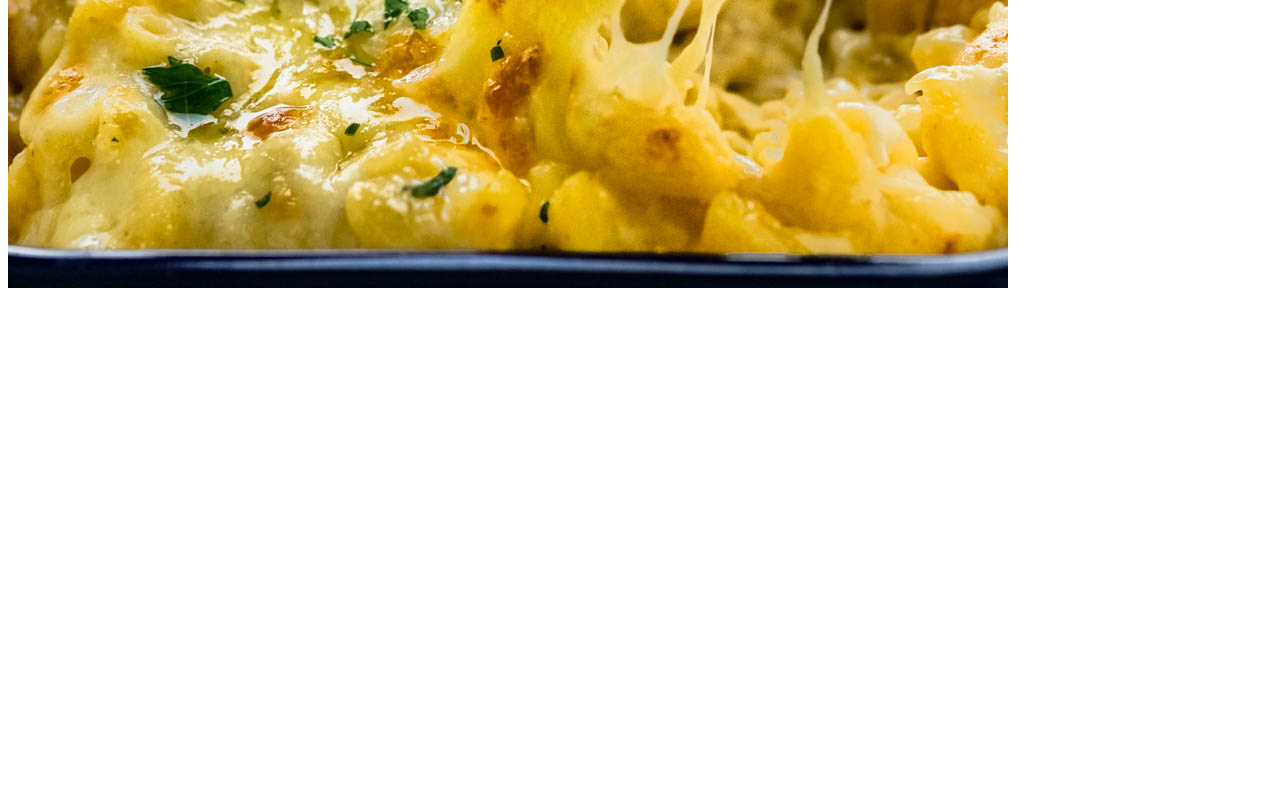
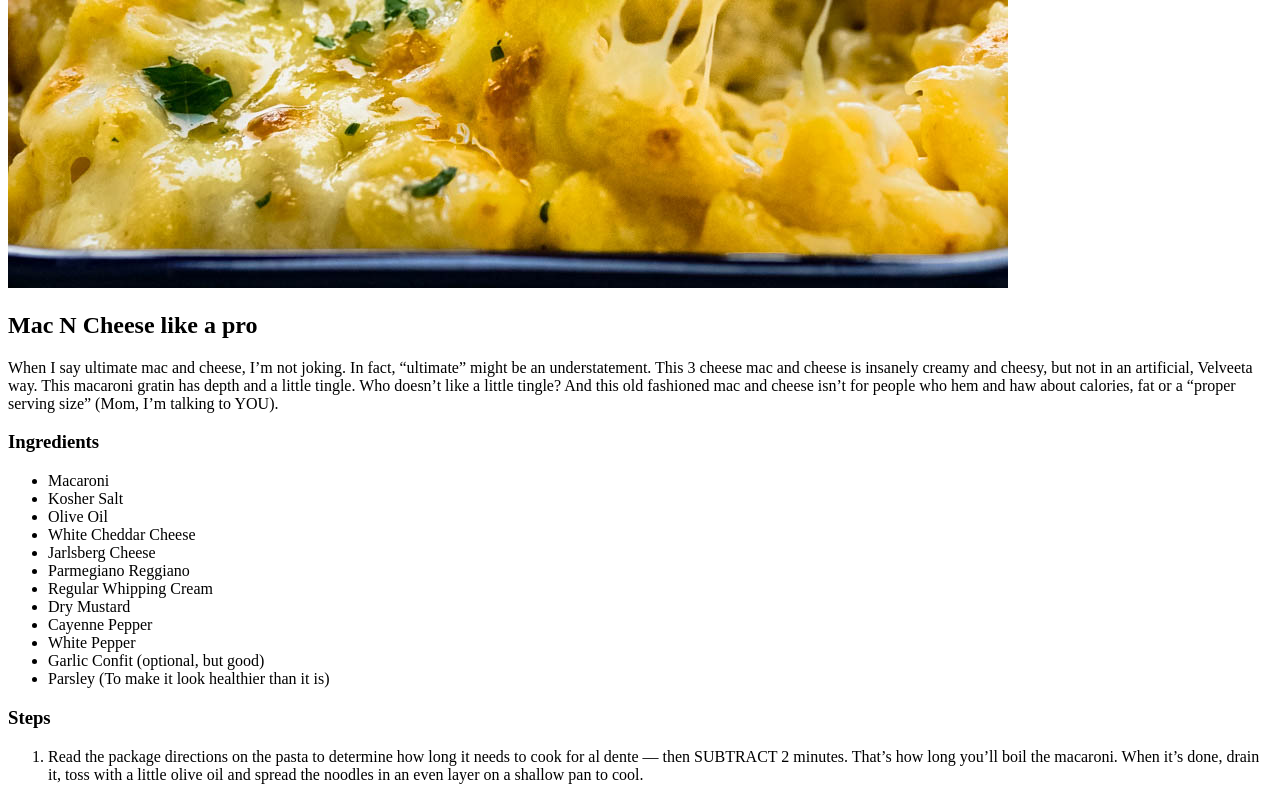
Before and after one commit to trodriguez3/odin-recipes, a plain HTML site: page recipes/macncheese.html in a window 1280 px wide. Shown: the part 792-1592 px from the top of the page. Before the commit the page ends 1092 px from the top, so only its background shows below. Drawn offline with Linux system fonts and the light colour scheme.

Commit message:
index.html

```diff
--- a/recipes/macncheese.html
+++ b/recipes/macncheese.html
@@ -4,10 +4,33 @@
     <meta charset="UTF-8">
     <meta http-equiv="X-UA-Compatible" content="IE=edge">
     <meta name="viewport" content="width=device-width, initial-scale=1.0">
-    <title>Document</title>
+    <title>Mac N Cheese Recipe</title>
 </head>
 <body>
     <h1>Mac and Cheese Recipe</h1>
-    <img src="ULTIMATE-MAC-AND-CHEESE-5.jpg" alt="The Best Mac n Cheese">
+     <img src="ULTIMATE-MAC-AND-CHEESE-5.jpg" alt="The Best Mac n Cheese">
+    <h2>Mac N Cheese like a pro</h2>
+     <p>When I say ultimate mac and cheese, I’m not joking. In fact, “ultimate” might be an understatement. This 3 cheese mac and cheese is insanely creamy and cheesy, but not in an artificial, Velveeta way.  This macaroni gratin has depth and a little tingle. Who doesn’t like a little tingle? And this old fashioned mac and cheese isn’t for people who hem and haw about calories, fat or a “proper serving size” (Mom, I’m talking to YOU).</p>
+    <h3>Ingredients</h3>
+      <ul>
+        <li>Macaroni</li>
+        <li>Kosher Salt</li>
+        <li>Olive Oil</li>
+        <li>White Cheddar Cheese</li>
+        <li>Jarlsberg Cheese</li>
+        <li>Parmegiano Reggiano</li>
+        <li>Regular Whipping Cream</li>
+        <li>Dry Mustard</li>
+        <li>Cayenne Pepper</li>
+        <li>White Pepper</li>
+        <li>Garlic Confit (optional, but good)</li>
+        <li>Parsley (To make it look healthier than it is)</li>
+            </ul>
+    <h3>Steps</h3>
+        <ol>
+            <li>Read the package directions on the pasta to determine how long it needs to cook for al dente — then
+                SUBTRACT 2 minutes. That’s how long you’ll boil the macaroni. When it’s done, drain it, toss with a
+                little olive oil and spread the noodles in an even layer on a shallow pan to cool.</li>
+                </ol>
 </body>
 </html>
```
